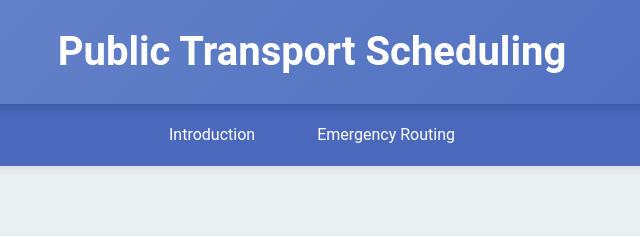
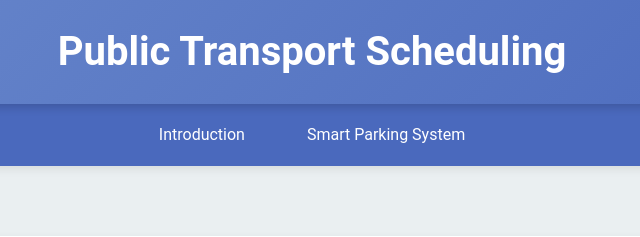
Before and after one commit to Krohi21/portfolio.git.io, a plain HTML site: page usecase1.html in a window 1280 px wide. Shown: the top 237 px of the page, 328-968 px from the left. Drawn offline with Linux system fonts and the light colour scheme.

Commit message:
Update usecase1.html

```diff
--- a/usecase1.html
+++ b/usecase1.html
@@ -133,7 +133,7 @@
 </header>
     <nav>
         <a href="indir.html">Introduction</a>
-        <a href="usecase2.html">Emergency Routing</a>
+        <a href="usecase2.html">Smart Parking System</a>
     </nav>
 
     <div class="back-arrow">
```
